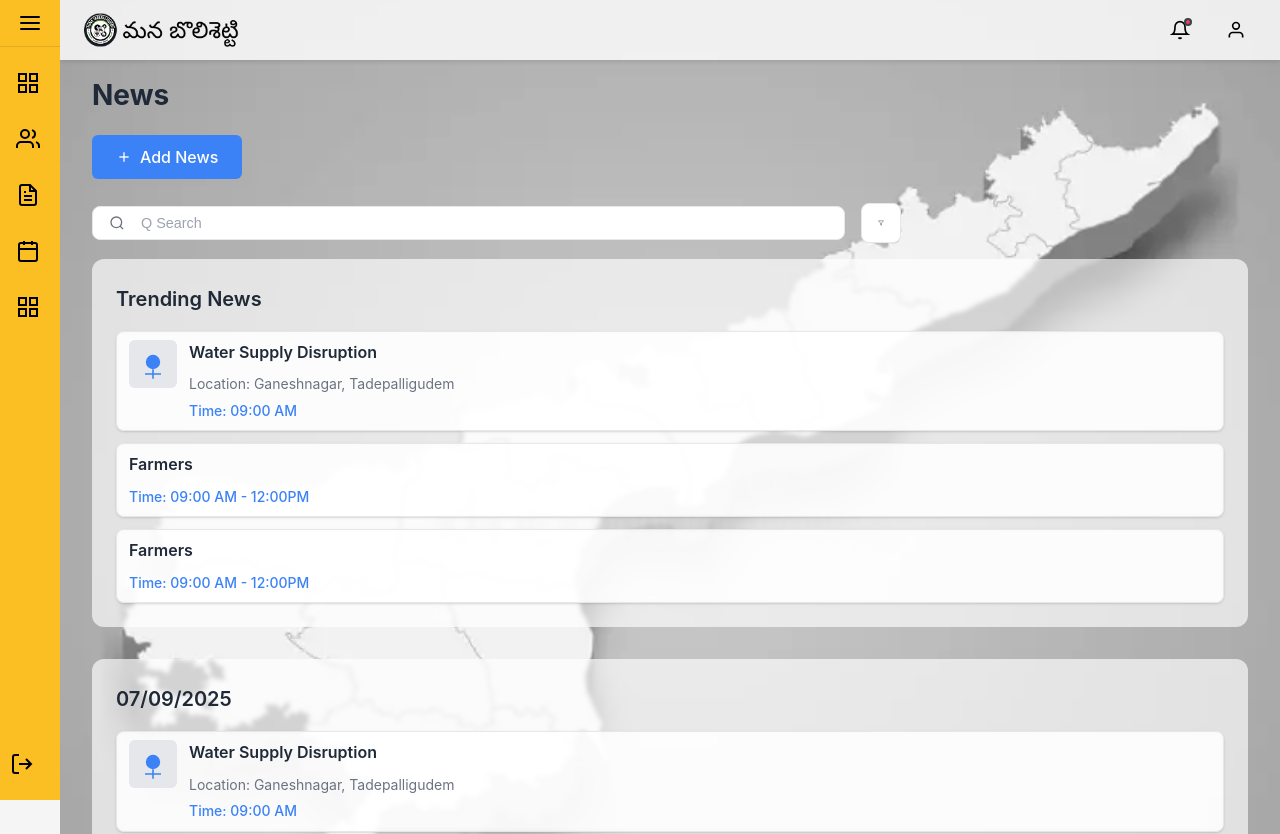
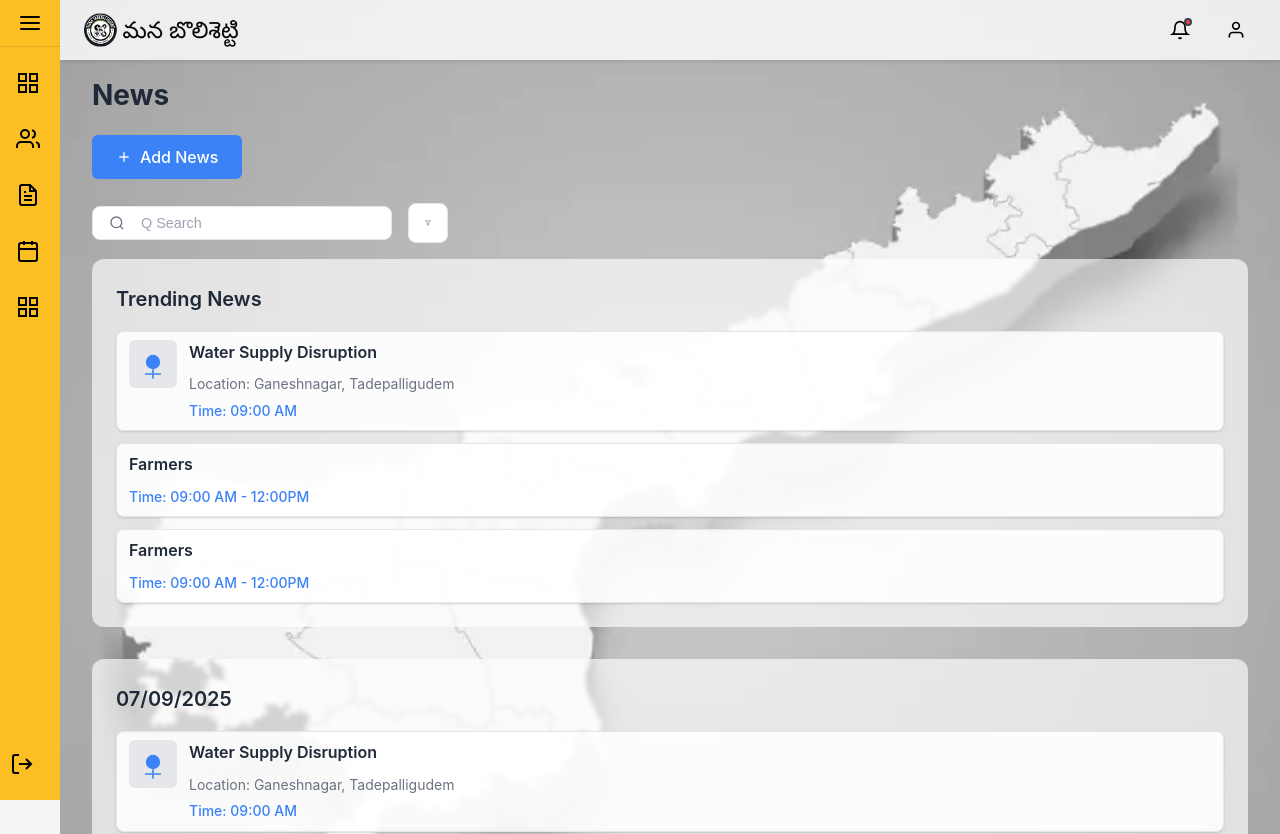
Before and after one commit to TammanaSaiPraveen/Bollisetty-web-, a React (Vite) app: page /news in a window 1280 px wide. Shown: the top 834 px of the page. Built offline with nearby package versions, Linux system fonts and the light colour scheme.

Commit message:
10/10/2025 9:52am

```diff
--- a/src/components/Calendar.css
+++ b/src/components/Calendar.css
@@ -8,6 +8,8 @@
   min-width: 300px;
   overflow: visible;
   height: auto;
+  display: flex;
+  flex-direction: column;
 }
 
 .calendar-header {
@@ -44,6 +46,8 @@
 .calendar-content {
   display: flex;
   flex-direction: column;
+  height: auto;
+  overflow: visible;
 }
 
 .calendar-grid {
--- a/src/components/Calendar.jsx
+++ b/src/components/Calendar.jsx
@@ -78,6 +78,7 @@ const Calendar = ({ selectedDate, onDateSelect, events = [] }) => {
     });
   };
 
+
   const renderCalendarDays = () => {
     const daysInMonth = getDaysInMonth(currentDate);
     const firstDay = getFirstDayOfMonth(currentDate);
@@ -102,13 +103,13 @@ const Calendar = ({ selectedDate, onDateSelect, events = [] }) => {
       );
     }
 
-    // Ensure we have enough rows to display all dates (only as many as needed)
-    const totalCellsNeeded = Math.ceil((firstDay + daysInMonth) / 7) * 7;
-    const usedCells = firstDay + daysInMonth;
-
-    // Add empty cells to complete the grid
-    for (let i = usedCells; i < totalCellsNeeded; i++) {
-      days.push(<div key={`empty-end-${i}`} className="calendar-day empty"></div>);
+    // Only add empty cells to complete the current week, not extra rows
+    const currentWeekCells = (firstDay + daysInMonth) % 7;
+    if (currentWeekCells !== 0) {
+      const remainingCells = 7 - currentWeekCells;
+      for (let i = 0; i < remainingCells; i++) {
+        days.push(<div key={`empty-end-${i}`} className="calendar-day empty"></div>);
+      }
     }
 
     return days;
--- a/src/components/Development.css
+++ b/src/components/Development.css
@@ -591,7 +591,8 @@
   border-radius: 8px;
   padding: 0.5rem 1rem;
   gap: 0.5rem;
-  width: 80px;
+  width: 40%;
+  max-width: 300px;
 }
 
 .search-bar input {
--- a/src/components/Development.jsx
+++ b/src/components/Development.jsx
@@ -267,7 +267,7 @@ const Development = () => {
                 <circle cx="11" cy="11" r="8"></circle>
                 <path d="M21 21l-4.35-4.35"></path>
               </svg>
-              <input type="text" placeholder="Q Search" style={{width: '60px', minWidth: '60px', maxWidth: '60px'}} />
+              <input type="text" placeholder="Search" style={{width: '60px', minWidth: '60px', maxWidth: '60px'}} />
             </div>
             <button className="filter-btn">
               <svg width="16" height="16" viewBox="0 0 24 24" fill="none" stroke="currentColor" strokeWidth="2">
--- a/src/components/Grievances.css
+++ b/src/components/Grievances.css
@@ -527,6 +527,8 @@
   padding: 0.5rem 0.75rem;
   transition: width 0.3s ease;
   overflow: hidden;
+  width: 40%;
+  max-width: 300px;
 }
 
 .search-bar svg {
```
